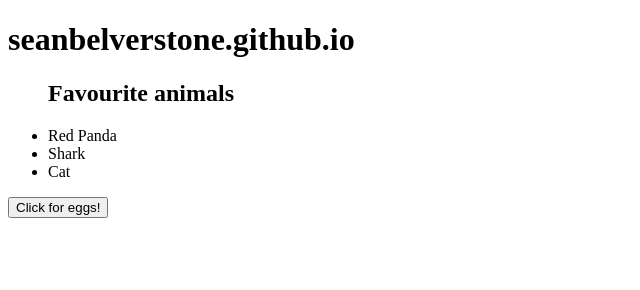
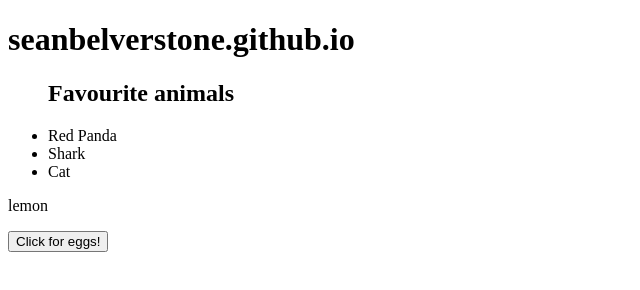
Before and after one commit to seanbelverstone/seanbelverstone.github.io, a plain HTML site: page index.html in a window 1280 px wide. Shown: the whole page, without its empty margins (0-640 px from the left). Drawn offline with Linux system fonts and the light colour scheme.

Commit message:
Added lemon text

```diff
--- a/index.html
+++ b/index.html
@@ -16,6 +16,8 @@
         <li>Cat</li>
     </ul>
 
+    <p>lemon</p>
+
     <button type="button" onclick="window.location.href = 'https://cdn1.medicalnewstoday.com/content/images/articles/323/323001/bowl-full-of-eggs.jpg';">Click for eggs!</button>
 
 </body>
```
